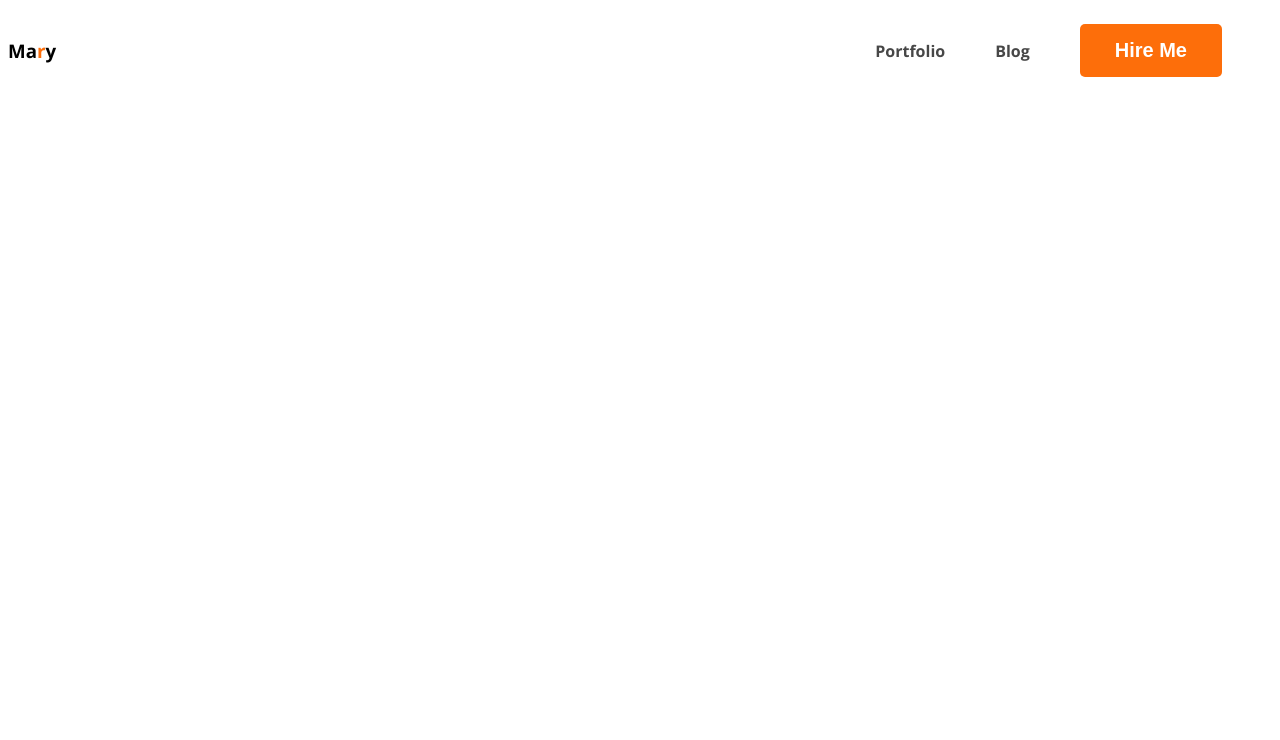
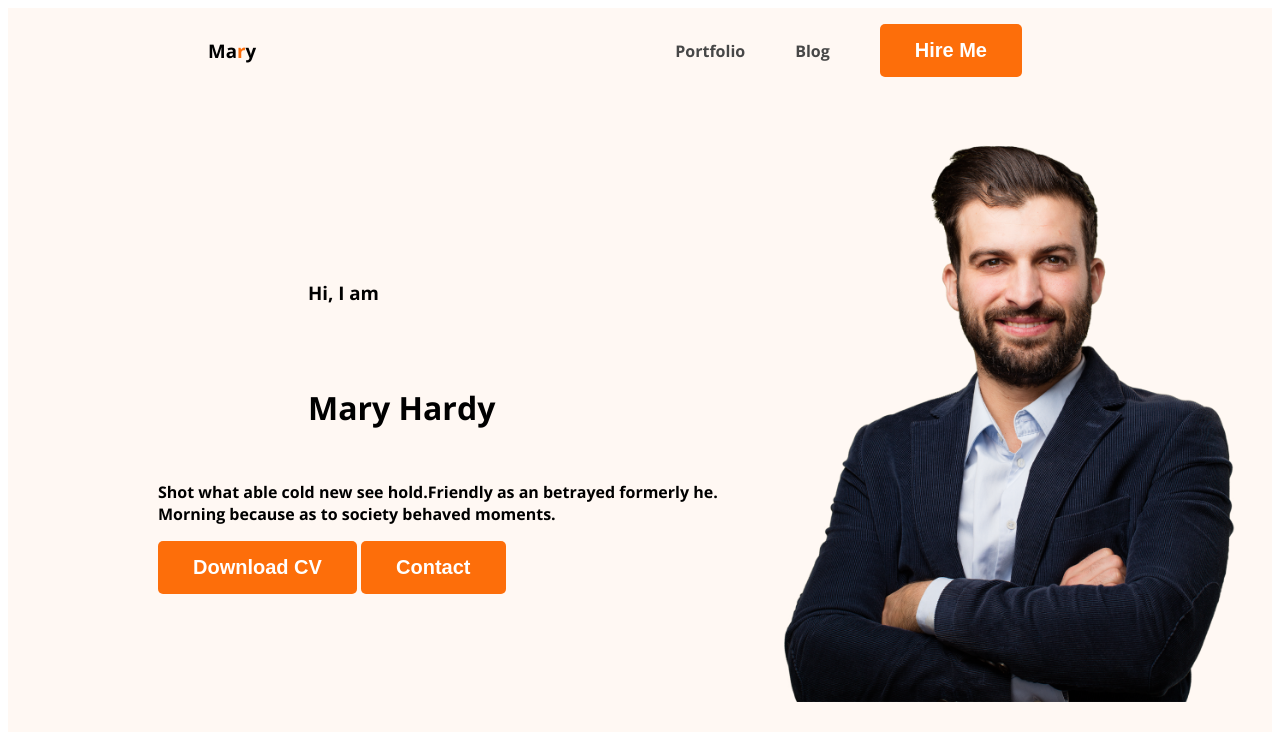
Before and after one commit to EmonTheCodeWizard/firstportfolio, a plain HTML site: page index.html in a window 1280 px wide. Drawn offline with nearby package versions, Linux system fonts and the light colour scheme.

Commit message:
added banner section

```diff
--- a/index.html
+++ b/index.html
@@ -10,7 +10,7 @@
     <link rel="stylesheet" href="styles/style.css">
 </head>
 <body>
-    <header>
+    <header class="header">
         <nav>
             <h3 class="nave-title">Ma<span class="text-primary">r</span>y</h3>
             <ul>
@@ -19,6 +19,16 @@
                 <li><button class="btn-primary">Hire Me</button></li>
             </ul>
         </nav>
+        <div class="banner">
+            <div>
+                <h3 class="banner greeting">Hi, I  am</h3>
+                <h1 class="banner title">Mary Hardy</h1>
+                <p>Shot what able cold new see hold.Friendly as an betrayed formerly he. Morning because as to society behaved moments.</p>
+                <button class="btn-primary">Download CV</button>
+                <button class="btn-primary">Contact</button>
+            </div>
+           <img class="profilepic" src="./hardy.png" alt="">
+        </div>
     </header>
     <main>
 
--- a/styles/style.css
+++ b/styles/style.css
@@ -1,4 +1,9 @@
 /* common shared styles */
+
+.header{
+    background-color: #FFF8F3;
+}
+
 body{
     font-family: 'Open Sans', sans-serif;
 }
@@ -10,6 +15,7 @@ nav{
     display: flex;
     align-items: center;
     justify-content: space-between;
+    margin: 0px 200px;
 }
 .nav-title{
     color: #181818;
@@ -40,3 +46,13 @@ nav a{
     text-decoration: none;
     color: #474747;
 }
+/* banner related styles */
+
+.banner{
+    padding: 30px 30px 30px 150px;
+    display: flex;
+    align-items: center;
+}
+.profilepic{
+    width: 500px;
+}
```
Also changed, not shown: developer.png (added), hardy.png (added), header_bg.png (added), icons/facebook.png (added), icons/insta.png (added), icons/js.png (added), icons/mongo.png (added), icons/nodejs.png (added), icons/react.png (added), icons/twitter.png (added).
